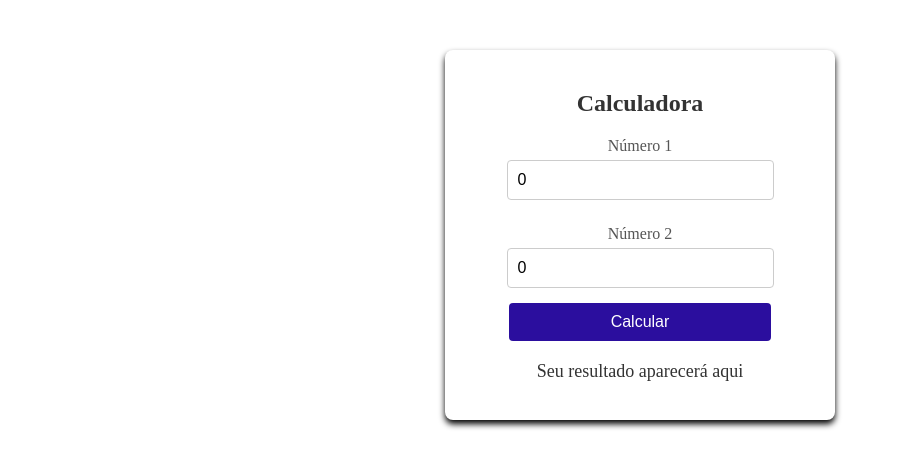
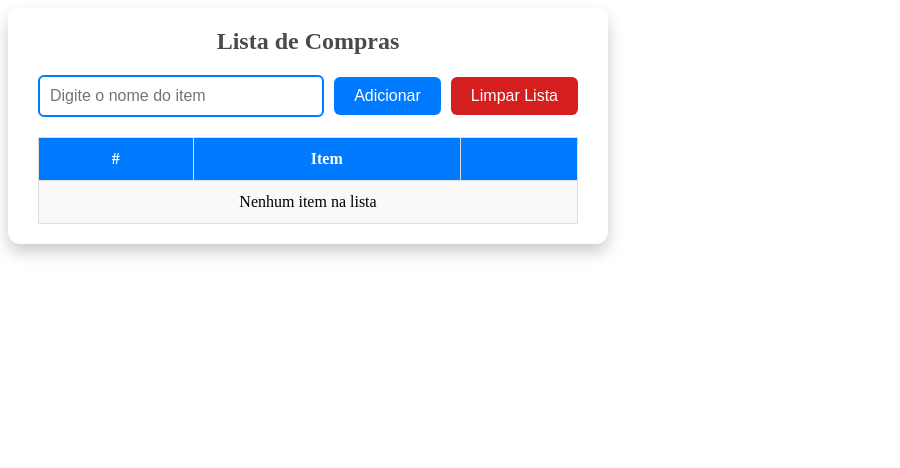
Before and after one commit to alinebuchino/conceitosAngular, an Angular app: page / in a window 1280 px wide. Shown: the top 468 px of the page, without its empty margins (0-900 px from the left). Built offline with nearby package versions, Linux system fonts and the light colour scheme.

Commit message:
conceitos basicos vistos atraves da aplicacao de lista de compras

```diff
--- a/src/app/app.component.html
+++ b/src/app/app.component.html
@@ -1 +1 @@
-<app-calculadora></app-calculadora>
+<app-lista-compras></app-lista-compras>
--- a/src/app/app.component.ts
+++ b/src/app/app.component.ts
@@ -1,9 +1,9 @@
 import { Component } from '@angular/core';
-import { CalculadoraComponent } from './calculadora/calculadora.component';
+import { ListaComprasComponent } from './lista-compras/lista-compras.component';
 
 @Component({
   selector: 'app-root',
-  imports: [CalculadoraComponent],
+  imports: [ListaComprasComponent],
   templateUrl: './app.component.html',
   styleUrl: './app.component.scss'
 })
--- a/src/app/calculadora/calculadora.component.html
+++ b/src/app/calculadora/calculadora.component.html
@@ -10,10 +10,6 @@
             <button type="submit">Calcular</button>
         </form>
 
-        <div class="result-display" *ngIf="resultado">
-            <p>Seu resultado é {{resultado}} </p>
-        </div>
-
         @if (resultado) {
         <div class="result-display">
             <p> Resultado: <span id="result"> {{resultado}}</span></p>
@@ -23,5 +19,13 @@
             <p> Seu resultado aparecerá aqui</p>
         </div>
         }
+
+        <!-- Outra forma de fazer o IF pelo CommonModule do Angular
+
+        <div class="result-display" *ngIf="resultado">
+            <p>Seu resultado é {{resultado}} </p>
+        </div>
+
+        -->
     </div>
 </div>
--- /dev/null
+++ b/src/app/lista-compras/itemLista.ts
@@ -0,0 +1,5 @@
+export class ItemLista {
+  id?: number;
+  nome?: string;
+  comprado: boolean = false;
+}
--- /dev/null
+++ b/src/app/lista-compras/lista-compras.component.html
@@ -0,0 +1,45 @@
+<div class="container">
+    <h1>Lista de Compras</h1>
+
+    <form #frm="ngForm" class="add-item-form" (ngSubmit)="adicionarItem()">
+        <input type="text" id="item" name="item" [(ngModel)]="item" placeholder="Digite o nome do item" />
+
+        <button type="submit">Adicionar</button>
+
+        <button type="button" (click)="limparLista()">Limpar Lista</button>
+    </form>
+
+    <table>
+        <thead>
+            <tr>
+                <th>#</th>
+                <th>Item</th>
+                <th></th>
+            </tr>
+        </thead>
+        <tbody>
+
+            @for (elemento of lista; track elemento.id) {
+            <tr>
+                <td>{{ elemento.id }}</td>
+                <td><span [ngClass]="{ 'item-riscado': elemento.comprado }">{{ elemento.nome }}</span></td>
+                <td><input type="checkbox" [checked]="elemento.comprado" (click)="riscarItem(elemento)" /></td>
+            </tr>
+            } @empty {
+            <tr>
+                <td colspan="3">Nenhum item na lista</td>
+            </tr>
+            }
+
+            <!-- Outra forma de fazer o FOR pelo CommonModule do Angular
+
+            <tr *ngFor="let elemento of lista">
+                <td>{{ elemento.id }}</td>
+                <td>{{ elemento.nome }}</td>
+                <td><input type="checkbox" [(ngModel)]="elemento.comprado" /></td>
+            </tr>
+
+            -->
+        </tbody>
+    </table>
+</div>
--- /dev/null
+++ b/src/app/lista-compras/lista-compras.component.scss
@@ -0,0 +1,107 @@
+* {
+    margin: 0;
+    padding: 0;
+    box-sizing: border-box;
+}
+
+.container {
+    background: #fff;
+    border-radius: 12px;
+    box-shadow: 0 8px 16px #ccc;
+    padding: 20px 30px;
+    text-align: center;
+    width: 90%;
+    max-width: 600px;
+}
+
+h1 {
+    font-size: 24px;
+    margin-bottom: 20px;
+    color: #4b4949;
+}
+
+.add-item-form {
+    display: flex;
+    justify-content: center;
+    align-items: center;
+    gap: 10px;
+    margin-bottom: 20px;
+}
+
+input {
+    flex: 1;
+    padding: 10px;
+    border: 2px solid #007bff;
+    border-radius: 6px;
+    font-size: 16px;
+}
+
+input:focus {
+    outline: none;
+    border-color: #0056b3;
+}
+
+button[type="submit"] {
+    padding: 10px 20px;
+    border: none;
+    border-radius: 6px;
+    background: #007bff;
+    color: #fff;
+    font-size: 16px;
+    cursor: pointer;
+    transition: backgroud 0.3s;
+}
+
+button[type="submit"]:hover {
+    background: #0056b3;
+}
+
+button[type="button"] {
+    padding: 10px 20px;
+    border: none;
+    border-radius: 6px;
+    background: #d51f1f;
+    color: #fff;
+    font-size: 16px;
+    cursor: pointer;
+    transition: backgroud 0.3s;
+}
+
+table {
+    width: 100%;
+    border-collapse: collapse;
+    margin-top: 10px;
+}
+
+thead {
+    background: #007bff;
+    color: #fff;
+}
+
+th {
+    background: #007bff;
+}
+
+th,
+td {
+    padding: 12px;
+    text-align: center;
+    border: 1px solid #ddd;
+}
+
+tr:nth-child(odd) {
+    background-color: #f9f9f9;
+}
+
+tr:nth-child(even) {
+    background-color: #e6f0ff;
+}
+
+input[type="checkbox"] {
+    transform: scale(1.2);
+    cursor: pointer;
+}
+
+.item-riscado {
+    text-decoration: line-through;
+}
--- /dev/null
+++ b/src/app/lista-compras/lista-compras.component.ts
@@ -0,0 +1,33 @@
+import { CommonModule } from '@angular/common';
+import { Component } from '@angular/core';
+import { FormsModule } from "@angular/forms";
+import { ItemLista } from './itemLista';
+
+@Component({
+  selector: 'app-lista-compras',
+  imports: [FormsModule, CommonModule],
+  templateUrl: './lista-compras.component.html',
+  styleUrl: './lista-compras.component.scss'
+})
+export class ListaComprasComponent {
+  item: string = '';
+  lista: ItemLista[] = [];
+
+  adicionarItem() {
+    let itemLista = new ItemLista();
+    itemLista.nome = this.item;
+    itemLista.id = this.lista.length + 1;
+
+    this.lista.push(itemLista);
+
+    this.item = '';
+  }
+
+  riscarItem(itemLista: ItemLista) {
+    itemLista.comprado = !itemLista.comprado;
+  }
+
+  limparLista() {
+    this.lista = [];
+  }
+}
```
Also changed, not shown: 1 other file (tests, documents, lock files or other folders).
